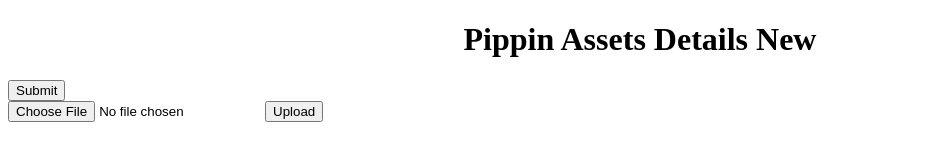
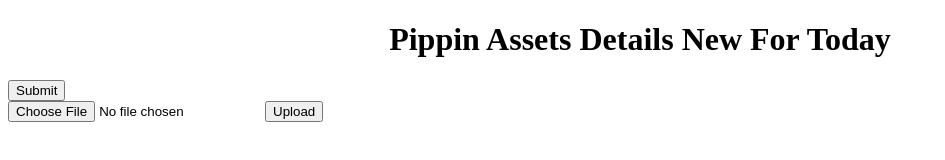
Before and after one commit to Karthikeyan-paramasivam/nodejsprojectingithub, a website: page Index.html in a window 1280 px wide. Shown: the whole page, without its empty margins (0-945 px from the left). Drawn offline with Linux system fonts and the light colour scheme.

Commit message:
testing code

```diff
--- a/Index.html
+++ b/Index.html
@@ -5,7 +5,7 @@
   <title>Button Form</title>
 </head>
 <body>
-  <h1 style="text-align: center;">Pippin Assets Details New</h1>
+  <h1 style="text-align: center;">Pippin Assets Details New For Today</h1>
   <form action="/submit" method="POST">
     <button type="submit">Submit</button>
   </form>
```
